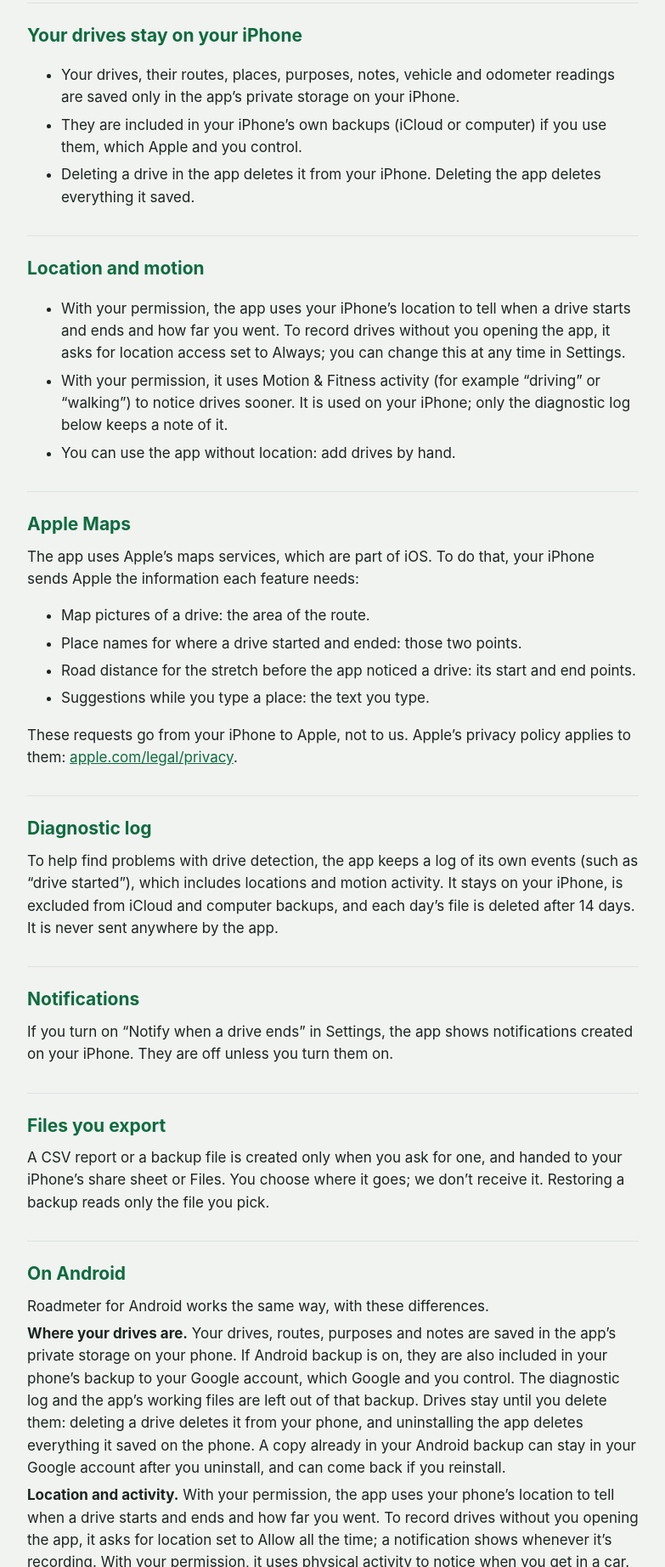
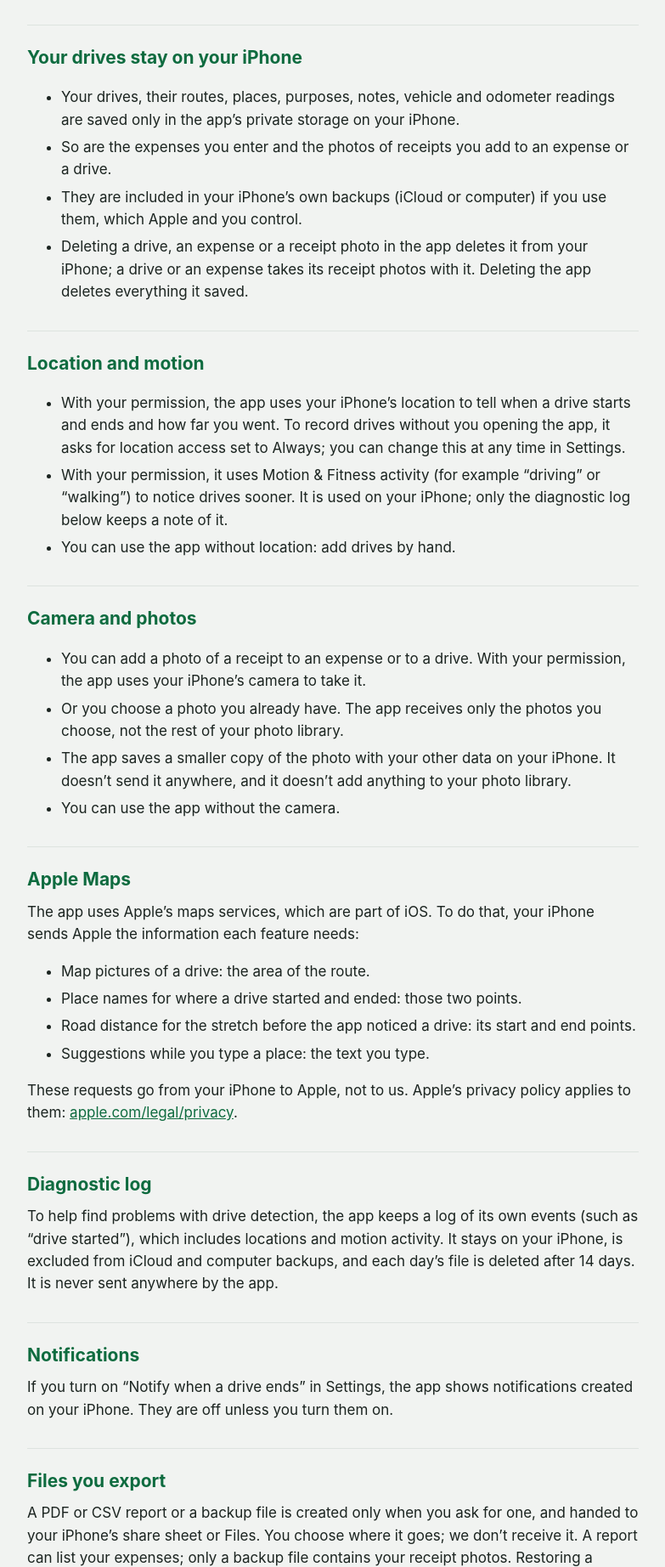
Before and after one commit to danieldominguez8/roadmeter-privacy, a plain HTML site: page index.html in a window 1280 px wide. Shown: the part 956-2800 px from the top of the page at 85% size, without its empty margins (248-1031 px from the left). Drawn offline with Linux system fonts and the light colour scheme.

Commit message:
Expenses and receipt photos: camera, photos, what a backup holds (#1)
Co-authored-by: Dangy <dominguezdanieldev@gmail.com>
Co-authored-by: Claude Fable 5.2 <noreply@anthropic.com>

```diff
--- a/index.html
+++ b/index.html
@@ -20,7 +20,7 @@
 <body>
 <main>
 <h1>Roadmeter</h1>
-<p class="date">Privacy policy · effective November 10, 2026</p>
+<p class="date">Privacy policy · effective November 17, 2026</p>
 <nav><a href="#support">Support</a> <a href="#privacy">Privacy policy</a></nav>
 
 <h2 id="support">Support</h2>
@@ -29,7 +29,7 @@
 
 <h2 id="privacy">Privacy policy</h2>
 
-<p>Roadmeter (“the app”) is a mileage log for iPhone and Android. It records your drives so you can sort them as business or personal and keep the record the IRS asks for. This page explains what happens to your information when you use it.</p>
+<p>Roadmeter (“the app”) is a mileage log for iPhone and Android. It records your drives so you can sort them as business or personal and keep the record the IRS asks for. On iPhone you can also keep your car and business expenses in it, with photos of the receipts. This page explains what happens to your information when you use it.</p>
 
 <h2>Who is responsible</h2>
 <p>Daniel Dominguez, the app’s independent developer. Contact: <a href="mailto:dominguezdanieldev@gmail.com">dominguezdanieldev@gmail.com</a>.</p>
@@ -40,8 +40,9 @@
 <h2>Your drives stay on your iPhone</h2>
 <ul>
   <li>Your drives, their routes, places, purposes, notes, vehicle and odometer readings are saved only in the app’s private storage on your iPhone.</li>
+  <li>So are the expenses you enter and the photos of receipts you add to an expense or a drive.</li>
   <li>They are included in your iPhone’s own backups (iCloud or computer) if you use them, which Apple and you control.</li>
-  <li>Deleting a drive in the app deletes it from your iPhone. Deleting the app deletes everything it saved.</li>
+  <li>Deleting a drive, an expense or a receipt photo in the app deletes it from your iPhone; a drive or an expense takes its receipt photos with it. Deleting the app deletes everything it saved.</li>
 </ul>
 
 <h2>Location and motion</h2>
@@ -49,6 +50,14 @@
   <li>With your permission, the app uses your iPhone’s location to tell when a drive starts and ends and how far you went. To record drives without you opening the app, it asks for location access set to Always; you can change this at any time in Settings.</li>
   <li>With your permission, it uses Motion &amp; Fitness activity (for example “driving” or “walking”) to notice drives sooner. It is used on your iPhone; only the diagnostic log below keeps a note of it.</li>
   <li>You can use the app without location: add drives by hand.</li>
+</ul>
+
+<h2>Camera and photos</h2>
+<ul>
+  <li>You can add a photo of a receipt to an expense or to a drive. With your permission, the app uses your iPhone’s camera to take it.</li>
+  <li>Or you choose a photo you already have. The app receives only the photos you choose, not the rest of your photo library.</li>
+  <li>The app saves a smaller copy of the photo with your other data on your iPhone. It doesn’t send it anywhere, and it doesn’t add anything to your photo library.</li>
+  <li>You can use the app without the camera.</li>
 </ul>
 
 <h2>Apple Maps</h2>
@@ -68,10 +77,10 @@
 <p>If you turn on “Notify when a drive ends” in Settings, the app shows notifications created on your iPhone. They are off unless you turn them on.</p>
 
 <h2>Files you export</h2>
-<p>A CSV report or a backup file is created only when you ask for one, and handed to your iPhone’s share sheet or Files. You choose where it goes; we don’t receive it. Restoring a backup reads only the file you pick.</p>
+<p>A PDF or CSV report or a backup file is created only when you ask for one, and handed to your iPhone’s share sheet or Files. You choose where it goes; we don’t receive it. A report can list your expenses; only a backup file contains your receipt photos. Restoring a backup reads only the file you pick.</p>
 
 <h2 id="android">On Android</h2>
-<p>Roadmeter for Android works the same way, with these differences.</p>
+<p>Roadmeter for Android works the same way, with these differences. Expenses and receipt photos are on iPhone only.</p>
 <p><strong>Where your drives are.</strong> Your drives, routes, purposes and notes are saved in the app’s private storage on your phone. If Android backup is on, they are also included in your phone’s backup to your Google account, which Google and you control. The diagnostic log and the app’s working files are left out of that backup. Drives stay until you delete them: deleting a drive deletes it from your phone, and uninstalling the app deletes everything it saved on the phone. A copy already in your Android backup can stay in your Google account after you uninstall, and can come back if you reinstall.</p>
 <p><strong>Location and activity.</strong> With your permission, the app uses your phone’s location to tell when a drive starts and ends and how far you went. To record drives without you opening the app, it asks for location set to Allow all the time; a notification shows whenever it’s recording. With your permission, it uses physical activity to notice when you get in a car. You can use the app without location by adding drives by hand. Android’s location and activity services are part of Google Play services.</p>
 <p><strong>Maps and place names.</strong> To show a drive’s map, in the list of your drives (from version 1.1.5) and when you open a drive, the app asks OpenFreeMap (<a href="https://openfreemap.org">openfreemap.org</a>) for the map pictures of that drive’s area, which tells OpenFreeMap the area and your internet address. To name where a drive started and ended, the app sends those two points to Android’s place lookup, which Google provides. These requests go from your phone to them, not to us. Their privacy policies apply: <a href="https://openfreemap.org/privacy/">openfreemap.org/privacy</a> and <a href="https://policies.google.com/privacy">policies.google.com/privacy</a>.</p>
```
